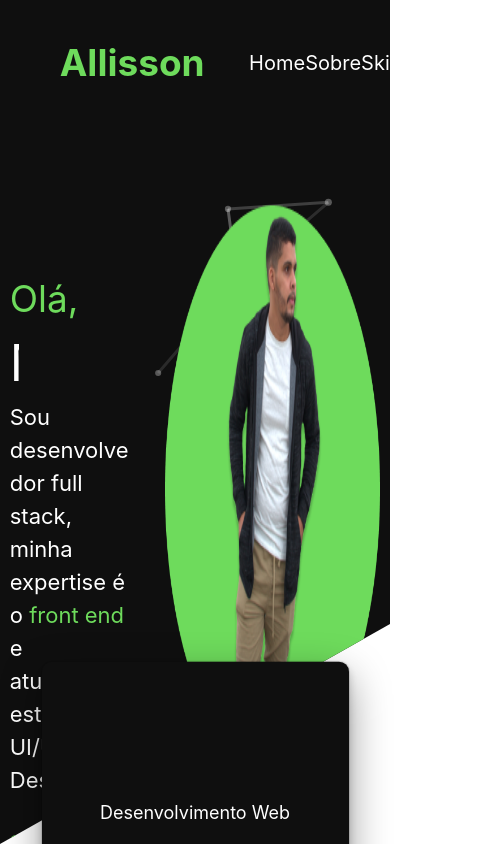
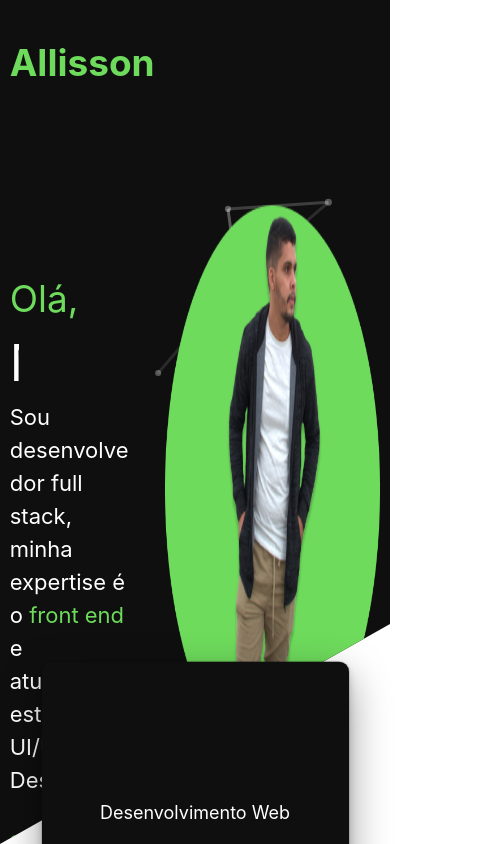
Before and after one commit to Allisson-Lima-Dev/portfolio-dev-allisson, a Next.js app: page / in a window 390 px wide. Shown: the top 844 px of the page, 485 px wide, since content can reach past the window. Built offline with nearby package versions, Linux system fonts and the light colour scheme; some icons are missing.

Commit message:
test: alterando responsividade header

```diff
--- a/src/components/header/index.tsx
+++ b/src/components/header/index.tsx
@@ -8,14 +8,19 @@ export function Header() {
       color="#fff"
       justify="space-between"
       align={"center"}
-      px={{ base: "50px", lg: "0" }}
+      px={{ base: "0px", lg: "80px" }}
       mt="35px"
       zIndex={1000}
     >
       <Text fontSize={"37px"} fontWeight="bold" color={"#6EDB5C"}>
         Allisson
       </Text>
-      <Flex w="30%" justifyContent={"space-between"} fontSize="20px">
+      <Flex
+        w="30%"
+        justifyContent={"space-between"}
+        fontSize="20px"
+        display={{ base: "none", lg: "flex" }}
+      >
         <Text>Home</Text>
         <Text>Sobre</Text>
         <Text>Skills</Text>
```
